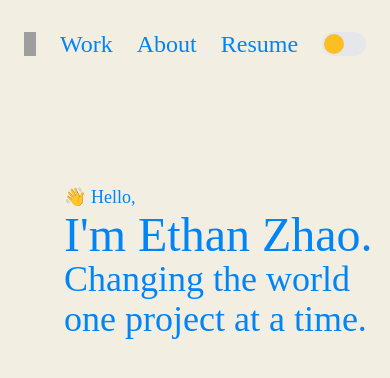
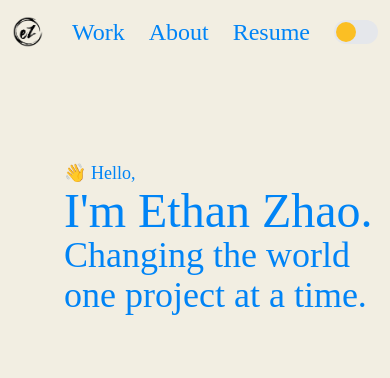
Before and after one commit to redmac135/personal-website, a SvelteKit app: page / in a window 390 px wide. Shown: the top 378 px of the page. Built offline with nearby package versions, Linux system fonts and the light colour scheme; grey boxes are pictures that could not be loaded; a web font is replaced by a local one.

Commit message:
add personal logo

```diff
--- a/src/routes/+page.svelte
+++ b/src/routes/+page.svelte
@@ -4,16 +4,16 @@
 	import WelcomePage from './WelcomePage.svelte';
 	import AboutPage from './AboutPage.svelte';
 
-	export let menu = 1;
+	let menu = 1;
+	let darkMode = false;
+
+	// navbar logo
+	$: logo = darkMode === false ? '/images/blacklogo.png' : '/images/whitelogo.png';
 </script>
 
-<header class="flex items-center m-6">
+<header class="flex items-center m-3">
 	<a href="/">
-		<img
-			src="https://flowbite.com/docs/images/logo.svg"
-			class="h-6 mr-3 sm:h-10"
-			alt="Flowbite Logo"
-		/>
+		<img src={logo} class="h-8 mr-3 sm:h-16" alt="Flowbite Logo" />
 	</a>
 	<div class="hidden md:block text-3xl">Ethan Zhao</div>
 	<nav class="flex ml-auto">
@@ -22,7 +22,7 @@
 		<a href="/" class="ml-6 text-2xl">Resume</a>
 	</nav>
 	<div class="ml-6 pt-2">
-		<ThemeToggle />
+		<ThemeToggle bind:darkMode />
 	</div>
 </header>
 
```
Also changed, not shown: static/images/blacklogo.png (added), static/images/whitelogo.png (added).
